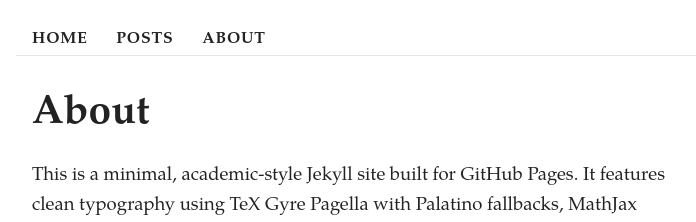
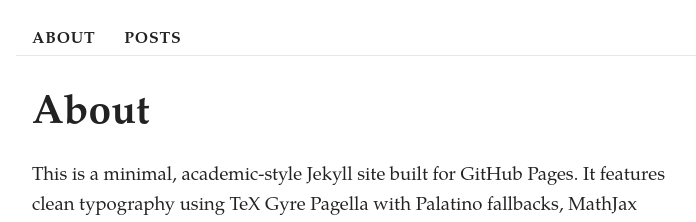
Before and after one commit to cristianalamos/cristianalamos.github.io, a Jekyll site: the page built from index.md, in a window 1280 px wide. Shown: the top 222 px of the page, without its empty margins (274-970 px from the left). Built offline with Jekyll 4.4.1, drawn with Linux system fonts in a browser that asks for light colours.

```diff
--- a/_config.yml
+++ b/_config.yml
@@ -1,5 +1,5 @@
-title: Your Site
-description: Minimal Jekyll site
+title: Cristian Alamos
+description: Personal website
 url: https://cristianalamos.github.io
 baseurl: ""
 markdown: kramdown
--- a/_layouts/default.html
+++ b/_layouts/default.html
@@ -3,9 +3,8 @@
 {% include head.html %}
 <body>
   <nav>
-    <a href="{{ '/' | relative_url }}">Home</a>
+    <a href="{{ '/' | relative_url }}">About</a>
     <a href="{{ '/posts/' | relative_url }}">Posts</a>
-    <a href="{{ '/about/' | relative_url }}">About</a>
   </nav>
   <main>
     {{ content }}
--- a/assets/css/main.css
+++ b/assets/css/main.css
@@ -63,6 +63,7 @@ nav a {
   text-transform: uppercase;
   letter-spacing: 0.05em;
   font-weight: 600;
+  color: #222;
 }
 
 
```
